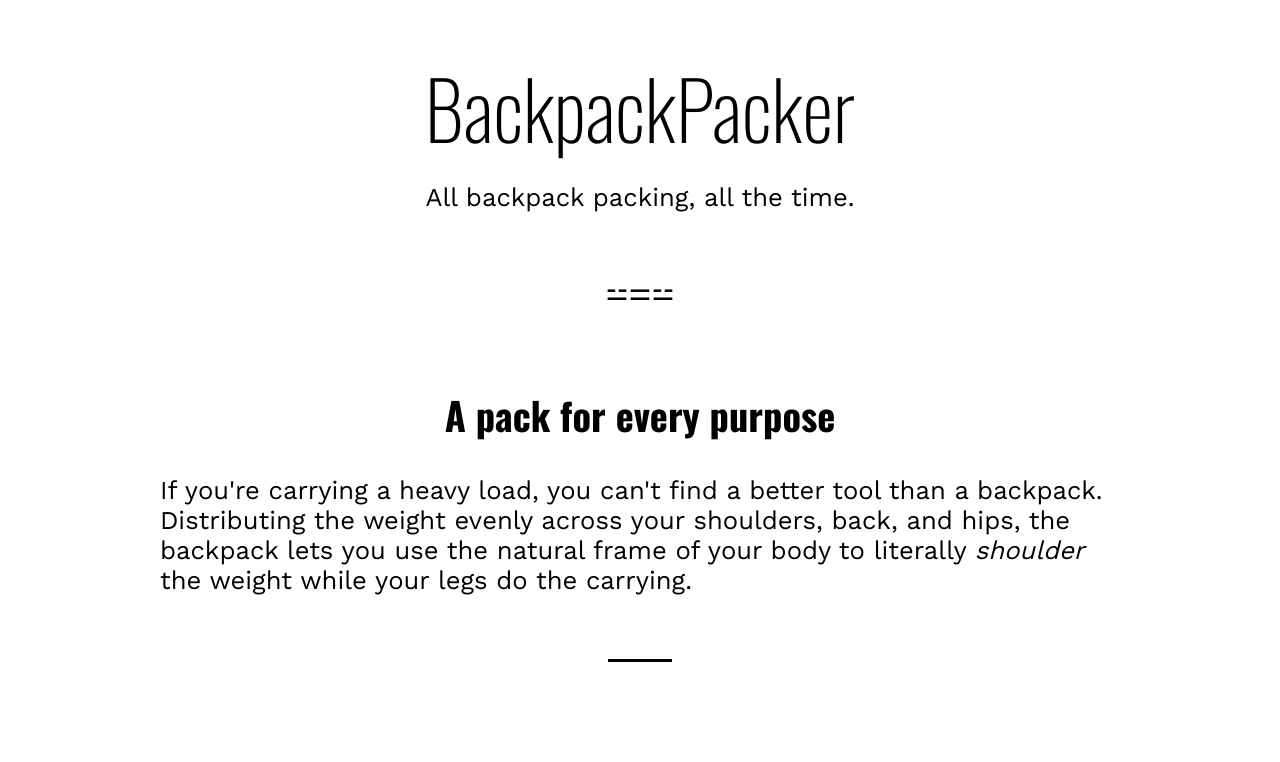
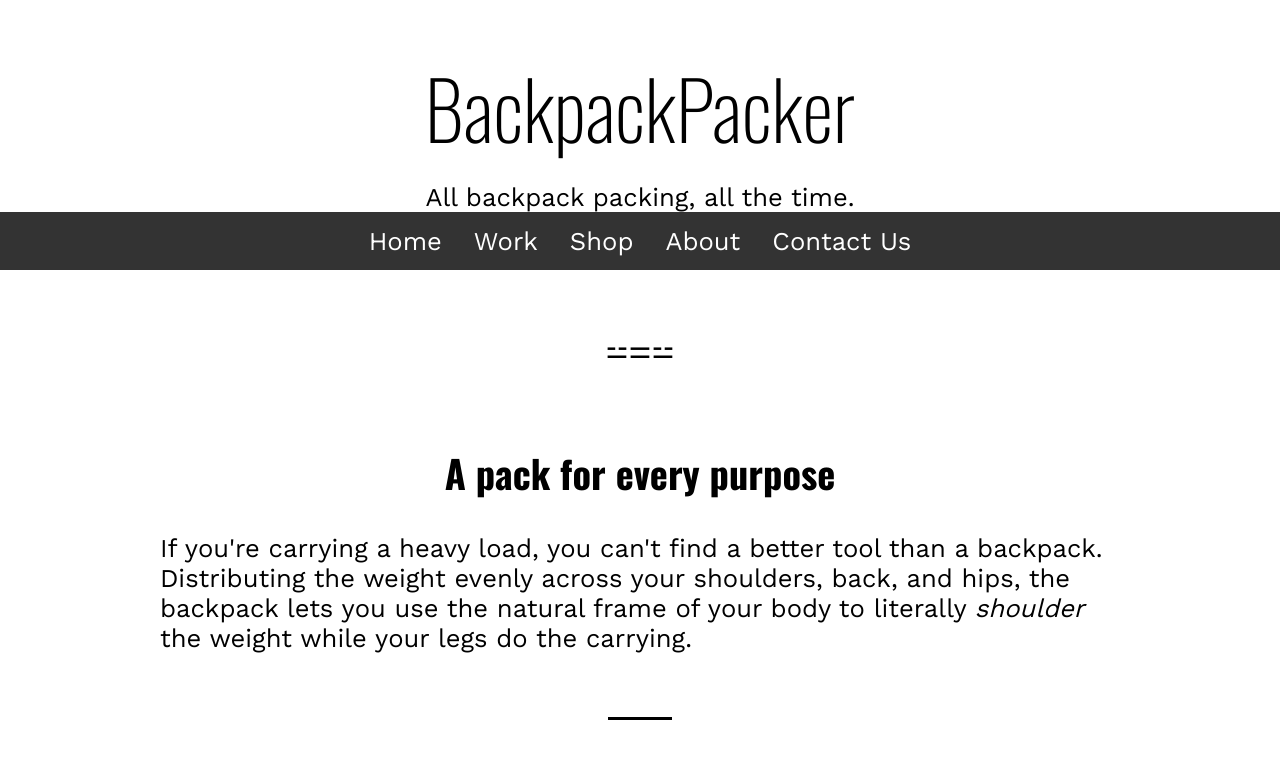
Before and after one commit to Lauren-Black/JavaScript, a website: page javascript-essential-training-2832077-main/05_10/index.html in a window 1280 px wide. Shown: the top 762 px of the page. Drawn offline with nearby package versions, Linux system fonts and the light colour scheme.

Commit message:
fix syntax

```diff
--- a/javascript-essential-training-2832077-main/05_10/index.html
+++ b/javascript-essential-training-2832077-main/05_10/index.html
@@ -14,6 +14,34 @@
       type="text/css"
       media="all"
     />
+    <style>
+      .navigation ul{
+        list-style-type: none;
+        width: 100vw;
+        display: flex;
+        justify-content: center;
+        margin: 0;
+        padding: 0;
+        overflow: hidden;
+        background-color: #333;
+      }
+
+      .navigation li{
+        float: left;
+      }
+
+      .navigation li a{
+        display: block;
+        color: white;
+        text-align: center;
+        padding: 14px 16px;
+        text-decoration: none;
+      }
+
+      .navigation li a:hover {
+        background-color: #111;
+      }
+    </style>
     <script type="module" src="Backpack.js"></script>
     <script type="module" src="script.js"></script>
   </head>
--- a/javascript-essential-training-2832077-main/05_10/script.js
+++ b/javascript-essential-training-2832077-main/05_10/script.js
@@ -79,4 +79,4 @@ newNav.innerHTML = navigation;
 
 header.append(newNav);
 
-document.querySelector(".navigation").
+document.querySelector(".navigation");
```
